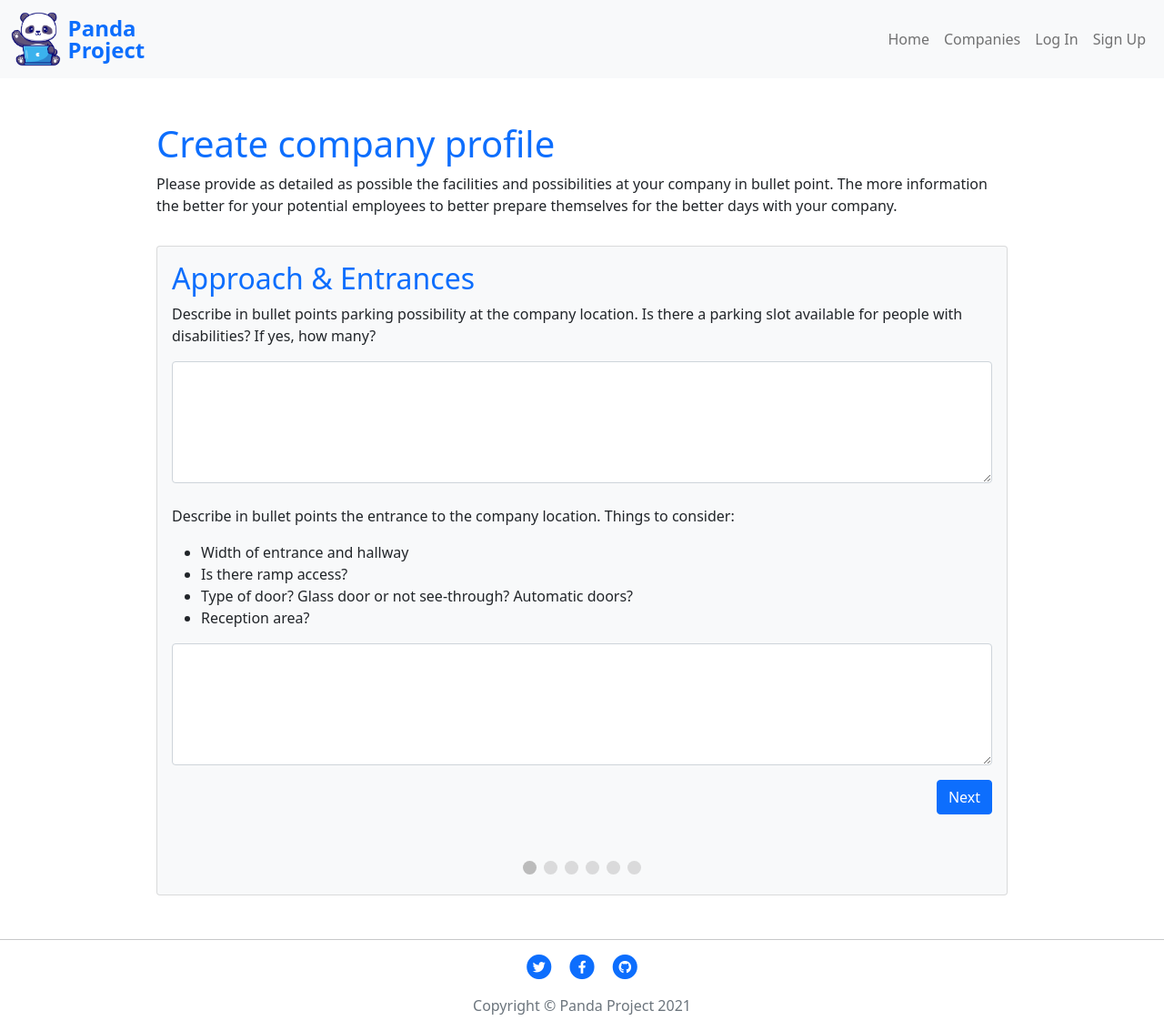
After one commit to 4n4ru/Panda, a Flask app: page /create-profile in a window 1280 px wide. The commit adds this page. Shown: the whole page at 91% size. Run offline with Flask 2, Linux system fonts and the light colour scheme; some libraries are stand-ins or nearby versions.

Commit message:
add create-profile.html

```diff
--- a/app.py
+++ b/app.py
@@ -79,6 +79,17 @@ def create_profile():
     return render_template("register.html")
     return render_template("sign-up.html")
 
+@app.route('/create-profile')
+def create_new_profile():
+    return render_template("create-profile.html")
+
+
+@app.route("/logout")
+def logout():
+    flash("You have been logged out.")
+    session.pop("user")
+    return redirect(url_for("login"))
+
 
 if __name__ == "__main__":
     app.run(host=os.environ.get("IP"),
--- a/static/css/style.css
+++ b/static/css/style.css
@@ -19,8 +19,6 @@ h4 {
 }
 
 /*  index.html */
-.hero-section {
-}
 .scroll-down {
     font-size: 2.5rem;
     margin-top: 1rem;
@@ -33,3 +31,35 @@ h4 {
   transform: scale(1.05);
   outline: 0;
 }
+
+/* form with multiple steps adapted from w3schools */
+form #profileCreationForm {
+  background-color: #ffffff;
+  margin: 100px auto;
+  padding: 40px;
+  width: 70%;
+  min-width: 300px;
+}
+
+.tab {
+  display: none;
+}
+
+.step {
+  height: 15px;
+  width: 15px;
+  margin: 0 2px;
+  background-color: #bbbbbb;
+  border: none;
+  border-radius: 50%;
+  display: inline-block;
+  opacity: 0.5;
+}
+
+.step.active {
+  opacity: 1;
+}
+
+.step.finish {
+  background-color: #04AA6D;
+}
--- a/static/js/scripts.js
+++ b/static/js/scripts.js
@@ -1 +1,76 @@
 $('#copyright').text(new Date().getFullYear());
+
+// scripts to display form in multiple stepss adapted from W3Schools https://www.w3schools.com/howto/howto_js_form_steps.asp
+
+let currentTab = 0; // Current tab is set to be the first tab (0)
+showTab(currentTab); // Display the current tab
+
+function showTab(number) {
+    // This function will display the specified tab of the form ...
+    let tabs = document.getElementsByClassName("tab");
+    tabs[number].style.display = "block";
+    // ... and fix the Previous/Next buttons:
+    if (number === 0) {
+        document.getElementById("prevBtn").style.display = "none";
+    } else {
+        document.getElementById("prevBtn").style.display = "inline";
+    }
+    if (number === (tabs.length - 1)) {
+        document.getElementById("nextBtn").innerHTML = "Submit";
+    } else {
+        document.getElementById("nextBtn").innerHTML = "Next";
+    }
+    // ... and run a function that displays the correct step indicator:
+    fixStepIndicator(number)
+}
+
+function nextPrev(number) {
+    // This function will figure out which tab to display
+    let tabs = document.getElementsByClassName("tab");
+    // Exit the function if any field in the current tab is invalid:
+    if (number === 1 && !validateForm()) return false;
+    // Hide the current tab:
+    tabs[currentTab].style.display = "none";
+    // Increase or decrease the current tab by 1:
+    currentTab = currentTab + number;
+    // if you have reached the end of the form... :
+    if (currentTab >= tabs.length) {
+        //...the form gets submitted:
+        document.getElementById("profileCreationForm").submit();
+        return false;
+    }
+    // Otherwise, display the correct tab:
+    showTab(currentTab);
+}
+
+function validateForm() {
+    // This function deals with validation of the form fields
+    var x, y, i, valid = true;
+    x = document.getElementsByClassName("tab");
+    y = x[currentTab].getElementsByTagName("input");
+    // A loop that checks every input field in the current tab:
+    for (i = 0; i < y.length; i++) {
+        // If a field is empty...
+        if (y[i].value == "") {
+            // add an "invalid" class to the field:
+            y[i].className += " invalid";
+            // and set the current valid status to false:
+            valid = false;
+        }
+    }
+    // If the valid status is true, mark the step as finished and valid:
+    if (valid) {
+        document.getElementsByClassName("step")[currentTab].className += " finish";
+    }
+    return valid; // return the valid status
+}
+
+function fixStepIndicator(number) {
+    // This function removes the "active" class of all steps...
+    var i, x = document.getElementsByClassName("step");
+    for (i = 0; i < x.length; i++) {
+        x[i].className = x[i].className.replace(" active", "");
+    }
+    //... and adds the "active" class to the current step:
+    x[number].className += " active";
+}
--- a/templates/base.html
+++ b/templates/base.html
@@ -50,9 +50,21 @@
                         <li class="nav-item">
                             <a class="nav-link" href="{{ url_for('companies') }}">Companies</a>
                         </li>
+                        {% if session.user %}
+                        <li class="nav-item">
+                            <a class="nav-link" href="{{ url_for('create_profile') }}">Create Profile</a>
+                        </li>
+                        <li class="nav-item">
+                            <a class="nav-link" href="{{ url_for('logout') }}">Log Out</a>
+                        </li>
+                        {% else %}
                         <li class="nav-item">
                             <div class="nav-link login-modal" data-bs-toggle="modal" data-bs-target="#logInModal">Log In</div>
                         </li>
+                        <li class="nav-item">
+                            <a class="nav-link" href="{{ url_for('signup')}}">Sign Up</a>
+                        </li>
+                        {% endif %}
                     </ul>
                 </div>
             </div>
--- /dev/null
+++ b/templates/create-profile.html
@@ -0,0 +1,149 @@
+{% extends "base.html" %}
+{% block content %}
+<section class="container my-5 w-75">
+    <div class="row mb-3">
+        <h1>Create company profile</h1>
+        <p>Please provide as detailed as possible the facilities and possibilities at your company in bullet point. The more information the better for your potential employees to better prepare themselves for the better days with your company.</p>
+    </div>
+
+    <div class="profile-creation-form card bg-light p-3">
+        <form id="profileCreationForm" action="POST">
+
+            <!-- One "tab" for each step in the form: -->
+            <div class="tab">
+                <h2>Approach & Entrances</h2>
+                <div>
+                    <p>Describe in bullet points parking possibility at the company location. Is there a parking slot available for people with disabilities? If yes, how many?</p>
+                    <textarea class="form-control" name="parking" aria-label="describe parking at the company location" rows="5"></textarea>
+                </div>
+                <div class="mt-4">
+                    <p>Describe in bullet points the entrance to the company location. Things to consider:
+                    <ul>
+                        <li>Width of entrance and hallway</li>
+                        <li>Is there ramp access?</li>
+                        <li>Type of door? Glass door or not see-through? Automatic doors?</li>
+                        <li>Reception area?</li>
+                    </ul>
+                    </p>
+                    <textarea class="form-control" name="entrances" aria-label="describe entrances at the company location" rows="5"></textarea>
+                </div>
+            </div>
+
+            <div class="tab">
+                <h2>Facilities</h2>
+
+                <div>
+                    <p>Describe in bullet points how the toilets are like. Doorway to toilet? Grab rails? Unisex?</p>
+                    <textarea class="form-control" name="toilets" aria-label="describe toilets at the company location" rows="5"></textarea>
+                </div>
+
+                <div class="mt-4">
+                    <p>Describe in bullet points the how the office is like.
+                    <ul>
+                        <li>Is it in a shared co-working space or company has own floor? etc</li>
+                        <li>Which floor is the office? Is there elevator?</li>
+                        <li>Do employees sit in cubicles or open layout?</li>
+                        <li>Do employees sit in teams? How big are the teams?</li>
+                    </ul>
+                    </p>
+                    <textarea class="form-control" name="office" aria-label="describe company office" rows="5"></textarea>
+                </div>
+
+                <div class="mt-4">
+                    <p>Describe in bullet points the social area. Is there a canteen for example.</p>
+                    <textarea class="form-control" name="socialArea" aria-label="describe social area at the company location" rows="5"></textarea>
+                </div>
+
+                <div class="mt-4">
+                    <p>Are there any special equiments? For example: height adjustable desks and chairs</p>
+                    <textarea class="form-control" name="specialEquipments" aria-label="special equipments" rows="5"></textarea>
+                </div>
+                <div class="mt-4">
+                    <p>Others...</p>
+                    <textarea class="form-control" name="facilitiesOthers" aria-label="other details" rows="5"></textarea>
+                </div>
+            </div>
+
+            <div class="tab">
+                <h2>Assistive Technology</h2>
+
+                <p>Does your company have any of the following assistive technologies? </p>
+                <input type="checkbox" id="assist1" name="assist1" value="Screen reading software">
+                <label for="assist1">Screen reading software</label><br>
+                <input type="checkbox" id="assist2" name="assist2" value="Captioning available at meetings">
+                <label for="assist2">Captioning available at meetings</label><br>
+                <input type="checkbox" id="assist3" name="assist3" value="Sign language interpretation">
+                <label for="assist3">Sign language interpretation</label><br>
+                <input type="checkbox" id="assist4" name="assist4" value="Documents available in Braille">
+                <label for="assist4">Documents available in Braille</label><br>
+                <input type="checkbox" id="assist5" name="assist5" value="Visual fire alarm">
+                <label for="assist5">Visual fire alarm</label><br>
+                <input type="checkbox" id="assist6" name="assist6" value="Portable induction loop for those with hearing aids">
+                <label for="assist6">Portable induction loop for those with hearing aids</label><br>
+
+
+                <div class="mt-4">
+                    <p>Others...</p>
+                    <textarea class="form-control" name="technologyOthers" aria-label="other details for assistive technology" rows="5"></textarea>
+                </div>
+            </div>
+
+            <div class="tab">
+                <h2>Working Flexibility</h2>
+
+                <div class="mt-4">
+                    <p>The flexibility of working: flexible hours? Remote work possible? How can meetings be conduced? Quiet room for working</p>
+                    <textarea class="form-control" name="workingFlexibility" aria-label="Working Flexibility" rows="5"></textarea>
+                </div>
+            </div>
+
+            <div class="tab">
+                <h2>Human resource policies</h2>
+
+                <div class="mt-4">
+                    <p>Do you have policies ensuring that the recruitment process is accessible to persons with different disabilities?</p>
+                    <textarea class="form-control" name="hrPolicies1" aria-label="policies ensuring that the recruitment process is accessible to persons with different disabilities" rows="5"></textarea>
+                </div>
+                <div class="mt-4">
+                    <p>Do you have policies and resources which ensure the provision of reasonable accommodation, allowing people with disabilities to work in your organisation?</p>
+                    <textarea class="form-control" name="hrPolicies2" aria-label="policies and resources which ensure the provision of reasonable accommodation, allowing people with disabilities to work in your organisation" rows="5"></textarea>
+                </div>
+            </div>
+
+            <div class="tab">
+                <h2>An Inclusive Company Culture</h2>
+
+                <div class="mt-4">
+                    <p>Do you have a supportive and inclusive workplace?</p>
+                    <textarea class="form-control" name="companyCulture1" aria-label="a supportive and inclusive workplace" rows="5"></textarea>
+                </div>
+                <div class="mt-4">
+                    <p>Do you have an anti-bullying policy in your workplace?</p>
+                    <textarea class="form-control" name="companyCulture2" aria-label="an anti-bullying policy in your workplace" rows="5"></textarea>
+                </div>
+                <div class="mt-4">
+                    <p>Do you promote an inclusive culture in your workplace through cultural awareness training for those who are culturally and linguistically diverse?</p>
+                    <textarea class="form-control" name="companyCulture3" aria-label="promote an inclusive culture in your workplace through cultural awareness training" rows="5"></textarea>
+                </div>
+            </div>
+
+
+            <div class="mt-3 overflow-auto">
+                <button type="button" class="btn btn-secondary float-start" id="prevBtn" onclick="nextPrev(-1)">Previous</button>
+                <button type="button" class="btn btn-primary float-end" id="nextBtn" onclick="nextPrev(1)">Next</button>
+            </div>
+
+            <!-- Circles which indicates the steps of the form: -->
+            <div class="text-center mt-5">
+                <span class="step"></span>
+                <span class="step"></span>
+                <span class="step"></span>
+                <span class="step"></span>
+                <span class="step"></span>
+                <span class="step"></span>
+            </div>
+        </form>
+    </div>
+</section>
+
+{% endblock %}
```
